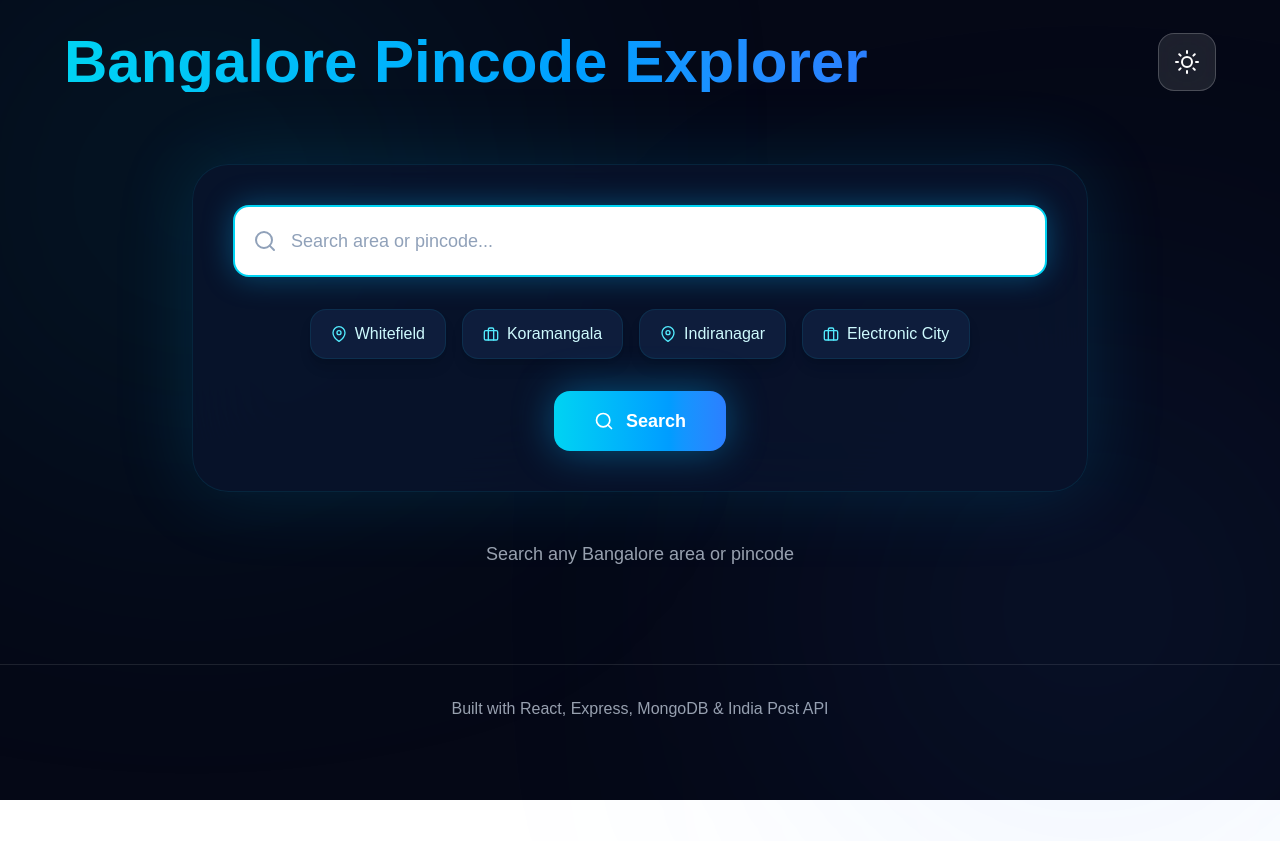
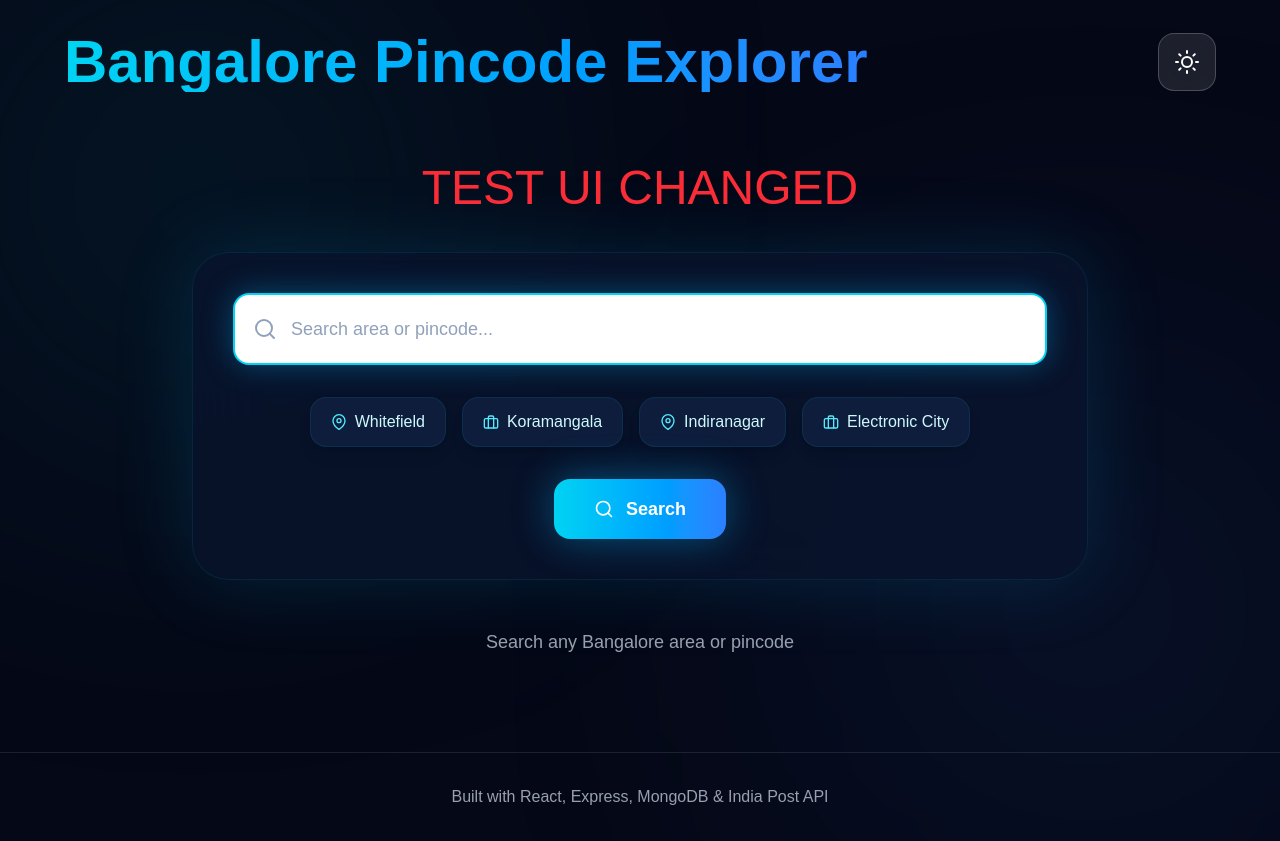
Before and after one commit to vartikadhochak/bangalore-pincode-explorer, a React (Vite) app in the folder client/: page / in a window 1280 px wide. Before the commit the page ends 800 px from the top, so only its background shows below. Built offline with nearby package versions, Linux system fonts and the light colour scheme.

Commit message:
Modernized search UI

```diff
--- a/client/src/components/SearchBar.jsx
+++ b/client/src/components/SearchBar.jsx
@@ -103,6 +103,11 @@ const SearchBar = ({ setResults }) => {
   }, [input]);
 
   return (
+    <>
+
+      <h1 className="text-red-500 text-5xl text-center mb-10">
+        TEST UI CHANGED
+      </h1>
 
       <motion.div
         initial={{ opacity: 0, y: 30 }}
@@ -308,6 +313,8 @@ const SearchBar = ({ setResults }) => {
         )}
 
       </motion.div>
+
+    </>
   );
 };
 
```
Lines whose indentation alone changed are shown as unchanged.
